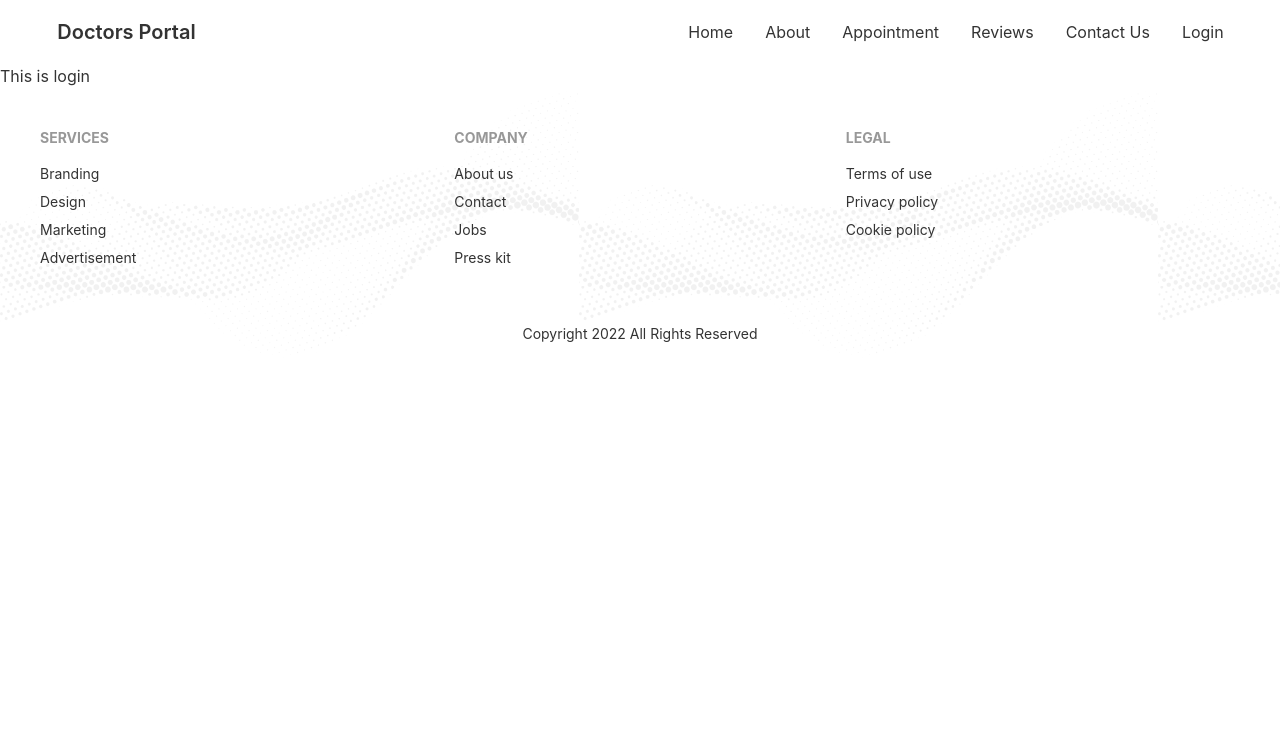
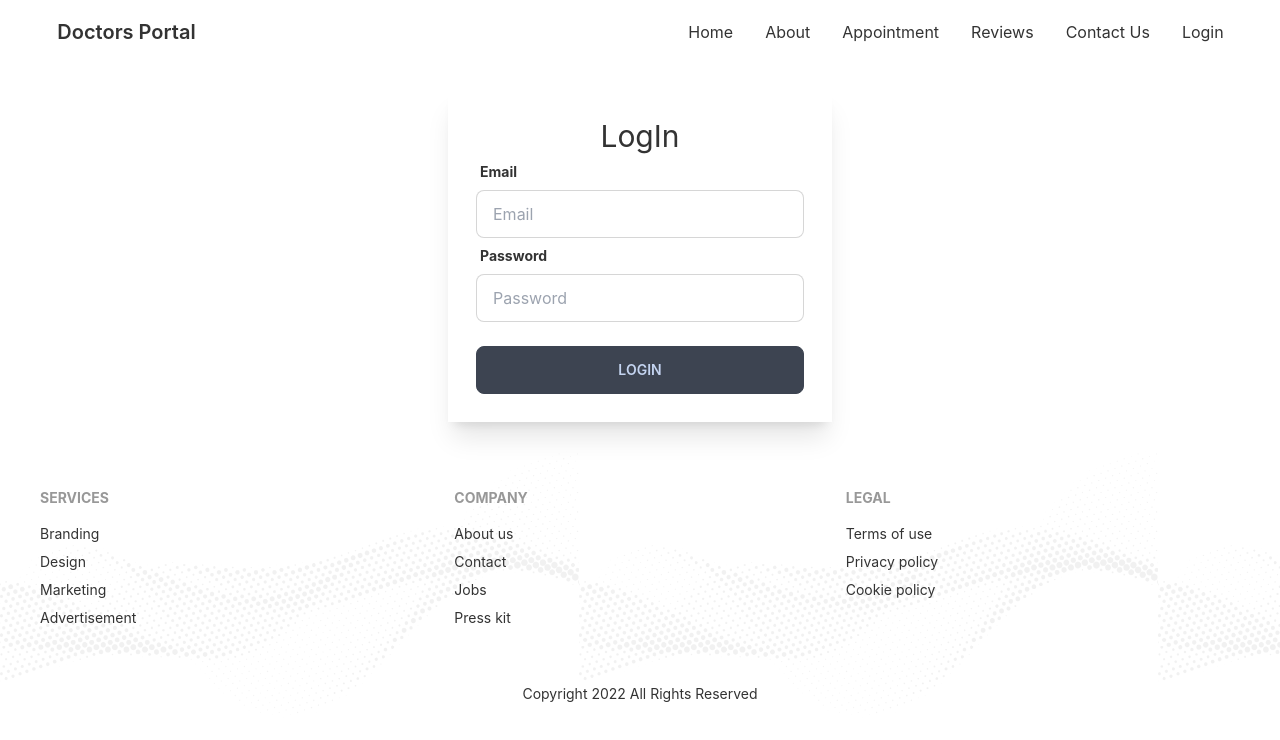
Before and after one commit to 100galib/doctorportal-client, a React (Create React App) app: page /login in a window 1280 px wide. Shown: the top 740 px of the page. Built offline with nearby package versions, Linux system fonts and the light colour scheme.

Commit message:
login form partially complete

```diff
--- a/package.json
+++ b/package.json
@@ -11,6 +11,7 @@
     "react": "^18.2.0",
     "react-day-picker": "^8.4.1",
     "react-dom": "^18.2.0",
+    "react-hook-form": "^7.41.1",
     "react-router-dom": "^6.4.4",
     "react-scripts": "5.0.1",
     "web-vitals": "^2.1.4"
--- a/src/Components/Pages/Login/Login.js
+++ b/src/Components/Pages/Login/Login.js
@@ -1,9 +1,32 @@
-import React from 'react';
+import React, { useState } from 'react';
+import { useForm } from 'react-hook-form';
 
 const Login = () => {
+    const { register, handleSubmit } = useForm();
+    const [data, setData] = useState("");
+
     return (
-        <div>
-            <h1>This is login</h1>
+        <div className="h-96 flex justify-center items-center">
+            <div className='shadow-xl w-96 p-7'>
+                <h1 className='text-center text-3xl'>LogIn</h1>
+                <form onSubmit={handleSubmit((data) => setData(JSON.stringify(data)))}>
+                    <div className="form-control w-full">
+                        <label className="label">
+                            <span className="label-text font-bold">Email</span>
+                        </label>
+                        <input  {...register("name")} type="text" placeholder="Email" className="input input-bordered w-full" />
+                    </div>
+                    <div className="form-control w-full">
+                        <label className="label">
+                            <span className="label-text font-bold">Password</span>
+                        </label>
+                        <input  {...register("password")} type="password" placeholder="Password" className="input input-bordered w-full" />
+                    </div>
+                    <br />
+                    <p>{data}</p>
+                    <input className='btn w-full' type="submit" value={'Login'}/>
+                </form>
+            </div>
         </div>
     );
 };
```
Also changed, not shown: 1 other file (tests, documents, lock files or other folders).
